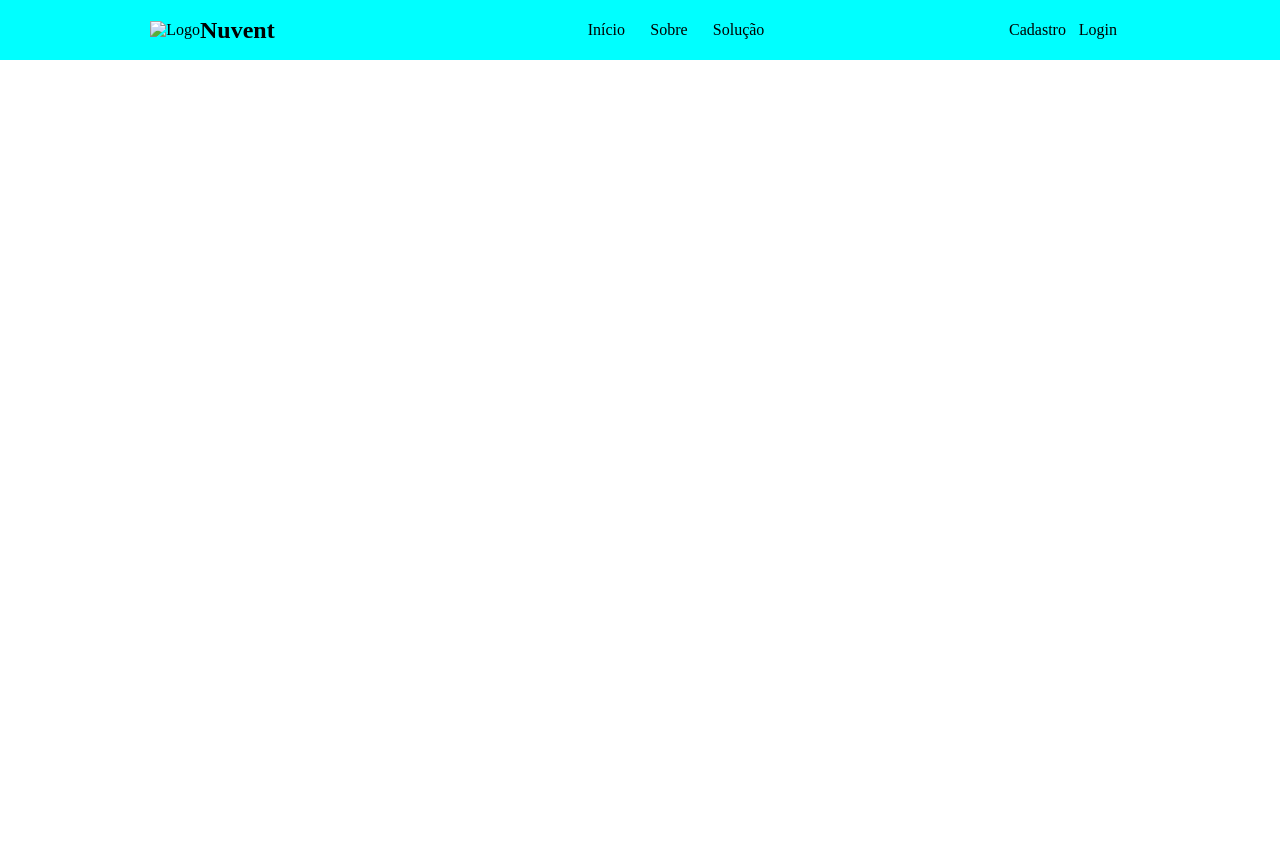
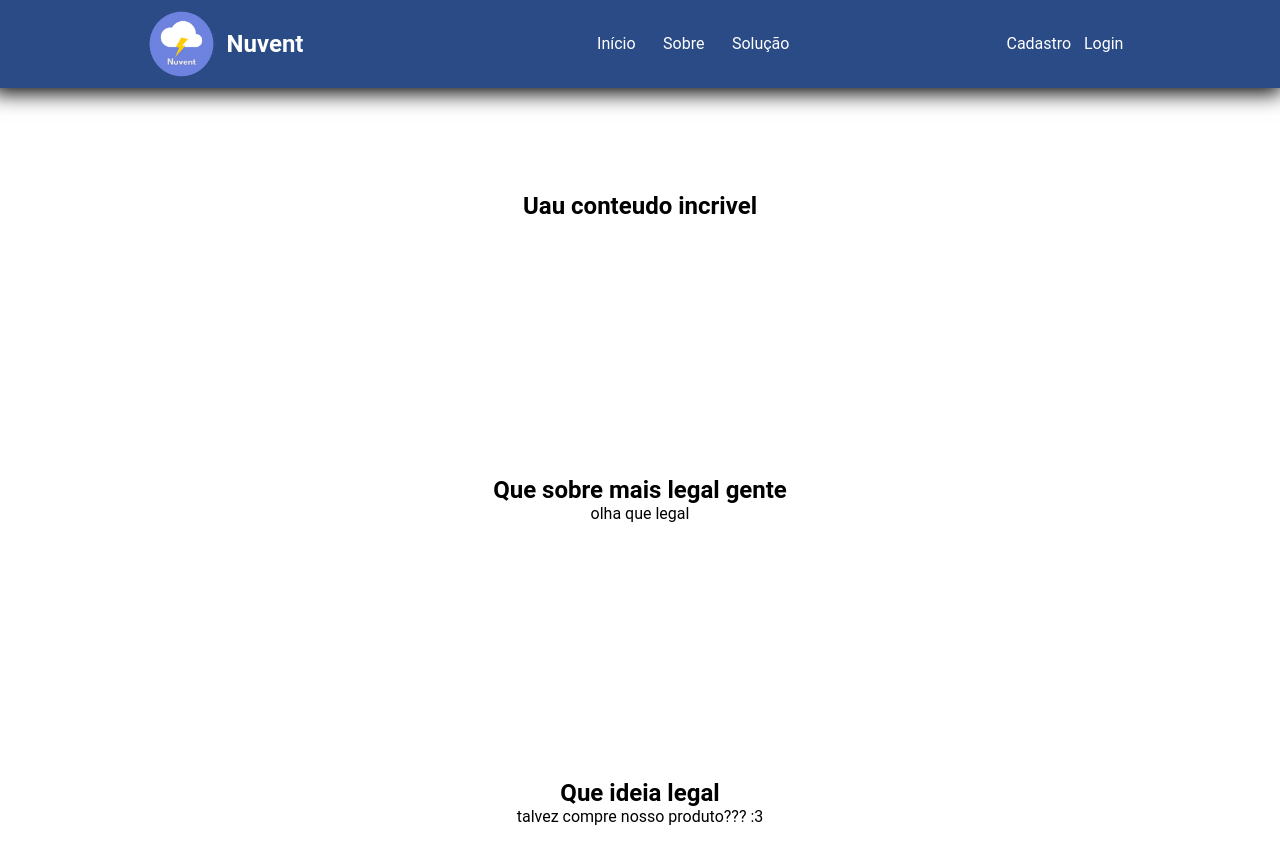
Before and after one commit to Nuvent-Grupo02/ProjetoATM, a plain HTML site: page index.html in a window 1280 px wide. Before the commit the page ends 800 px from the top, so only its background shows below. Drawn offline with Linux system fonts and the light colour scheme.

Commit message:
Pequenos ajustes no header e placeholder no conteudo

```diff
--- a/index.html
+++ b/index.html
@@ -6,13 +6,13 @@
 		<link rel="stylesheet" href="style.css" />
 		<title>Home | Nuvent</title>
 	</head>
+	<body>
 		<section class="header">
 			<div class="branding">
-			<img src="" alt="Logo" />
+				<img src="assets/logo-nuvent.png" alt="Logo" />
 				<h2>Nuvent</h2>
 			</div>
-
-			<ul class="imgonnakms">
+			<ul>
 				<li>Início</li>
 				<li>Sobre</li>
 				<li>Solução</li>
@@ -22,7 +22,21 @@
 				<span>Login</span>
 			</div>
 		</section>
-	<body>
-		<section class="conteudo"></section>
+
+		<section class="conteudo">
+			<div class="banner">
+				<h1>Uau conteudo incrivel</h1>
+			</div>
+
+			<div class="sobre">
+				<h1>Que sobre mais legal gente</h1>
+				<p>olha que legal</p>
+			</div>
+
+			<div class="solucao">
+				<h1>Que ideia legal</h1>
+				<p>talvez compre nosso produto??? :3</p>
+			</div>
+		</section>
 	</body>
 </html>
--- a/style.css
+++ b/style.css
@@ -1,15 +1,25 @@
 * {
     margin: 0;
+    font-family: "Roboto", sans-serif;
 }
 
+/* Bloco Header - Início */
+
 .header {
-    background-color: aqua;
+    background-color: rgb(42, 75, 133);
     display: flex;
     flex-direction: row;
     width: 100%;
-    padding: 1.3% 0;
+    padding: 0.5% 0;
     align-items: center;
     justify-content: space-around;
+
+    position: fixed;
+    top: 0;
+    left: 0;
+    width: 100%;
+    z-index: 999;
+    box-shadow: -3px 0px 20px 5px;
 }
 
 ul {
@@ -17,6 +27,7 @@ ul {
     justify-content: space-around;
     list-style: none;
     padding: 0;
+    color: white;
 }
 
 li {
@@ -30,11 +41,33 @@ li {
 
 }
 
-.loginCadastro span  {
+.loginCadastro span {
     margin-right: 10%;
+    color: white;
+}
+
+.header .branding img {
+    height: 4.7rem;
+    margin-right: 5%;
 }
 
 .branding {
     display: flex;
     align-items: center;
+    color: white;
 }
+
+/* Bloco Header - Fim */
+
+section.conteudo {
+    margin-top: 5%;
+    display: flex;
+    justify-content: center;
+    flex-direction: column;
+    align-items: center;
+    text-align: center;
+}
+
+section.conteudo div {
+    margin: 10% 0;
+}
```
Lines whose indentation alone changed are shown as unchanged.
